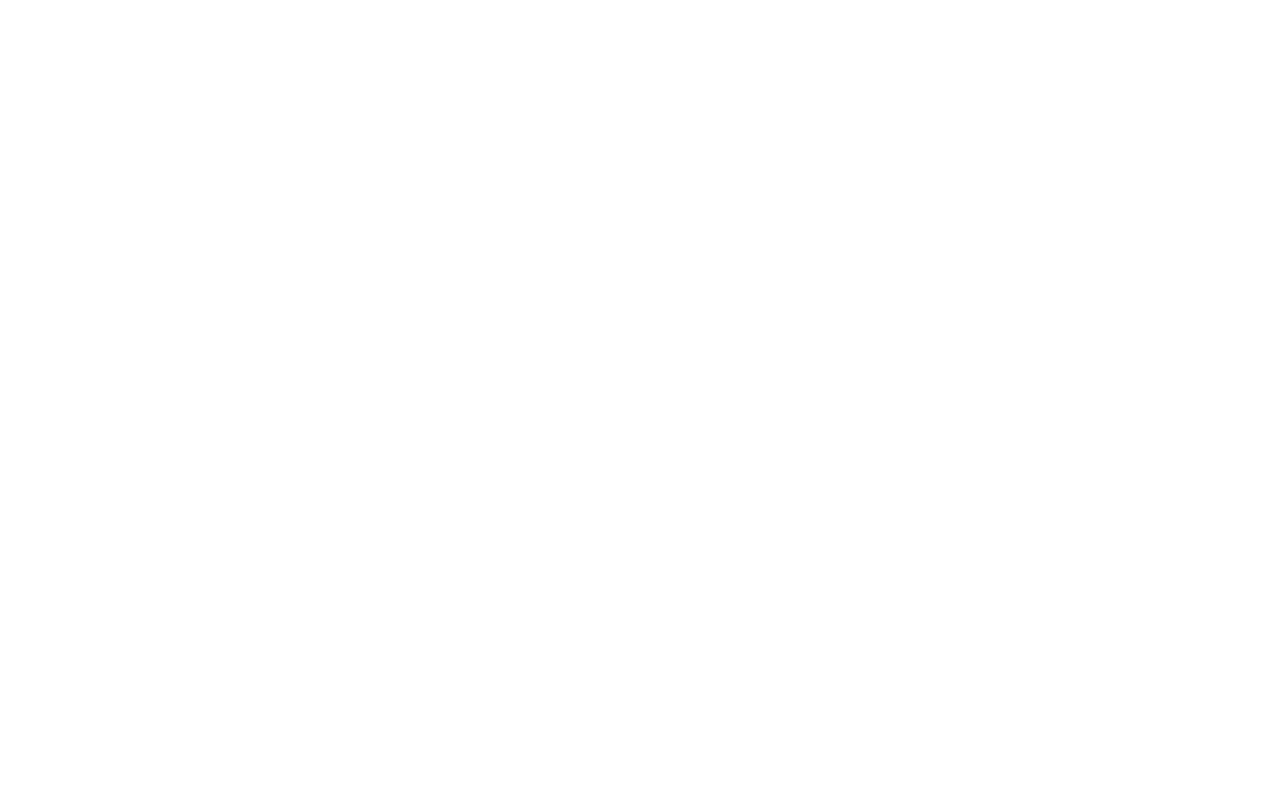
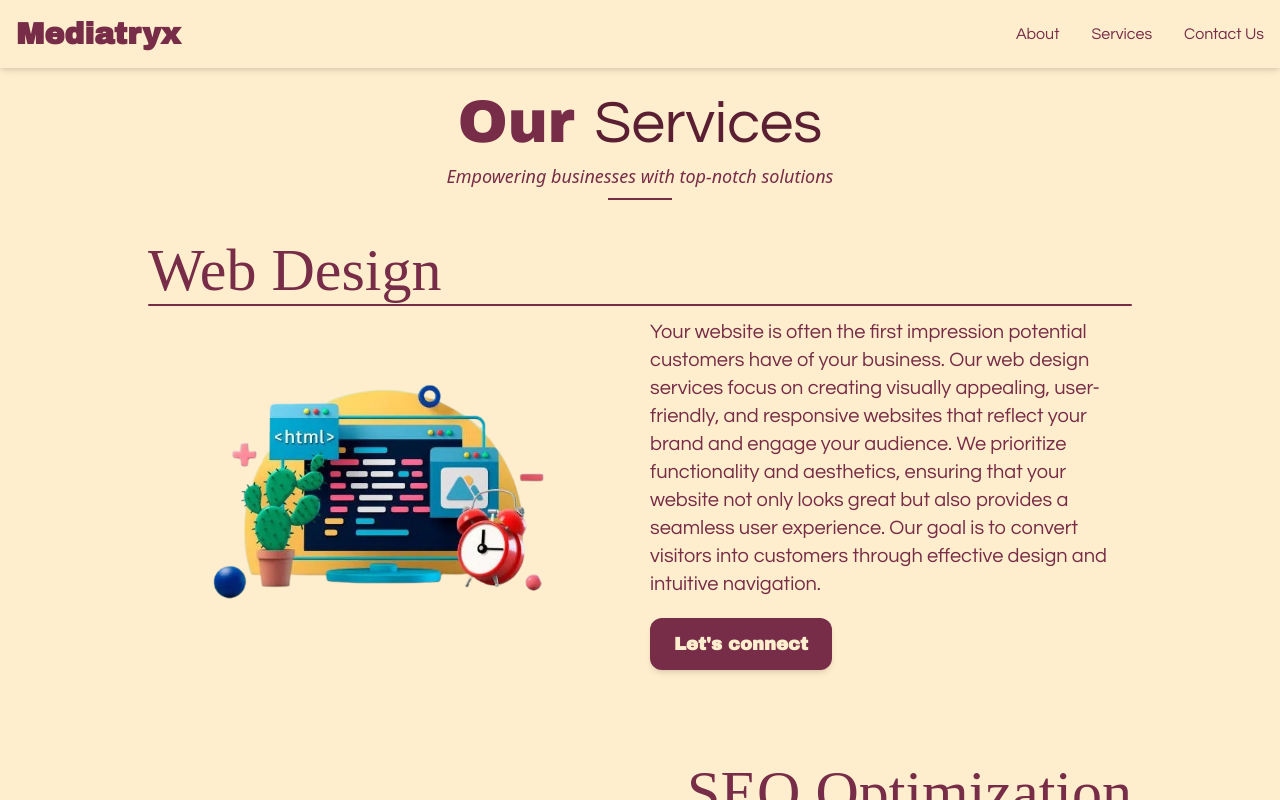
Before and after one commit to HEETVICHHIVORA/media, a React (Vite) app: page /services3 in a window 1280 px wide. Before the commit this address had no page. Built offline with nearby package versions, Linux system fonts and the light colour scheme; a web font is replaced by a local one.

Commit message:
services 3 added

```diff
--- a/src/App.jsx
+++ b/src/App.jsx
@@ -3,6 +3,7 @@
 import { Homepage } from './pages/Homepage'
 import { Services } from './pages/Services'
 import { Services2 } from './pages/Services2'
+import { Services3 } from './pages/Services3'
 
 function App() {
 
@@ -12,6 +13,7 @@
         <Route path="/" element={<Homepage/>} />
         <Route path="/services" element={<Services/>} />
         <Route path="/services2" element={<Services2/>} />
+        <Route path="/services3" element={<Services3/>} />
       </Routes>
     </div>
   )
--- a/src/components/ServiceCard.jsx
+++ b/src/components/ServiceCard.jsx
@@ -22,7 +22,7 @@
         <div className="h-[2px] bg-[#772c47] mt-1 rounded-full w-full"></div>
       </motion.div>
 
-      <div className={`relative flex flex-col md:flex-row ${al === 'left' ? 'md:flex-row' : 'md:flex-row-reverse'} gap-6 md:gap-10 m-3`}>
+      <div className={`relative flex flex-col md:flex-row ${al === 'left' ? 'md:flex-row' : 'md:flex-row-reverse'} gap-6 md:gap-10 m-3 justify-between items-center`}>
         <motion.img
           src={image}
           className="w-full md:w-[500px] h-[300px] rounded-lg object-contain aspect-[4/3] p-2"
@@ -34,7 +34,7 @@
         />
 
         <motion.div
-          className="flex flex-col justify-center items-center md:items-start gap-y-5 text-center md:text-left"
+          className="flex flex-col justify-between items-center md:items-start gap-y-5 text-center md:text-left"
           initial={{ opacity: 0, x: al === 'left' ? 50 : -50 }}
           whileInView={{ opacity: 1, x: 0 }}
           transition={{ duration: 0.7, ease: "easeOut" }}
--- /dev/null
+++ b/src/pages/Services3.jsx
@@ -0,0 +1,186 @@
+import React from 'react'
+import Navbar from '../components/Navbar'
+import { ServiceCard } from '../components/ServiceCard'
+import {motion} from 'framer-motion'
+
+export const Services3 = () => {
+
+  const services=[
+    {
+      al: "left",
+      heading: "Web Design",
+      image: "webDesign.png",
+      content: "Your website is often the first impression potential customers have of your business. Our web design services focus on creating visually appealing, user-friendly, and responsive websites that reflect your brand and engage your audience. We prioritize functionality and aesthetics, ensuring that your website not only looks great but also provides a seamless user experience. Our goal is to convert visitors into customers through effective design and intuitive navigation.",
+      routeName: "/web-design"
+    },
+    {
+      al: "right",
+      heading: "SEO Optimization",
+      image: "seo.png",
+      content: "Search Engine Optimization (SEO) is at the core of our digital marketing strategy. Our SEO services aim to increase your website’s visibility on search engines, driving organic traffic and improving your online presence. We conduct thorough keyword research, optimize your website’s content and structure, and implement effective link-building strategies. Our goal is to help you rank higher on search engines, attract more visitors, and convert them into loyal customers.",
+      routeName: "/seo-opt"
+    },
+    {
+      al: "left",
+      heading: "Content Creation",
+      image: "content_crt.png",
+      content: <div className="w-[90%] sm:w-[80%] py-6 flex flex-col">
+                <div className="bg-[#772c47] text-white p-6 sm:p-8 rounded-lg shadow-lg">
+                  <div className="grid grid-cols-1 sm:grid-cols-2 gap-x-8 gap-y-4 text-lg">
+                    {[
+                      "The significance of content marketing",
+                      "Building brand authority",
+                      "Providing valuable information",
+                      "Creating and distributing relevant and engaging content"
+                    ].map((item, index) => (
+                      <div key={index} className="flex items-center space-x-3">
+                        <span className="text-white text-2xl">✔</span>
+                        <span>{item}</span>
+                      </div>
+                    ))}
+                  </div>
+                </div>
+              </div>,
+      routeName: "/content-creation"
+    },
+    {
+      al: "right",
+      heading:"Social Media",
+      image: "social_med.png",
+      content:        <div
+                className="w-[90%] sm:w-[80%] py-6 flex flex-col items-center text-center"
+              >
+                <div className="flex flex-col sm:flex-row justify-center items-center gap-16 mt-10">
+                  {["sm1.png", "sm2.png"].map((img, index) => (
+                    <div key={index} className="flex flex-col items-center max-w-[300px]">
+                      <img src={img} alt="" className="w-16 h-16 mb-4" />
+                      <p className="text-lg text-black font-medium font3 fontColor">
+                        {["The appeal of social media platforms creating engaging content", "Two-way communication Utilizing analytics for better outcomes"][index]}
+                      </p>
+                    </div>
+                  ))}
+                </div>
+              </div>,
+      routeName: "/social-media"
+    },
+    {
+      al: "left",
+      heading:"PPC Advertising",
+      image: "PPC-Advertising.png",
+      content:<div
+        className="w-[90%] sm:w-[80%] py-6 text-center"
+      >
+        {/* Bordered Box - Content */}
+        <div className="border-2 border-[#772c47] mt-6 p-6 sm:p-8 rounded-md">
+          <div className="grid grid-cols-1 sm:grid-cols-2 gap-x-8 gap-y-4 text-lg text-left font3 fontColor">
+            {[
+              "The concept of PPC-based advertising",
+              "Generating immediate and targeted traffic",
+              "Advertising platforms",
+              "Campaign setup",
+              "Keyword optimization",
+              "Performance monitoring"
+            ].map((item, index) => (
+              <div key={index} className="flex items-center space-x-3">
+                <span className="fontColor text-xl">▶</span>
+                <span>{item}</span>
+              </div>
+            ))}
+          </div>
+        </div>
+              </div>,
+      routeName: "/ppc-advertising"
+    },
+    {
+      al: "right",
+      heading:"Email Marketing",
+      image: "email_markt.png",
+      content:        <div
+                  className="w-[90%] sm:w-[80%] py-6 flex flex-col sm:flex-row items-center"
+                  >
+                  {/* Right Side - List with Checkmarks & Dotted Lines */}
+                  <div className="w-full mt-8 sm:mt-0">
+                      <ul className="text-lg w-full relative font3 fontColor">
+                      {[
+                          "Effectiveness of email marketing",
+                          "Building an email list",
+                          "Creating personalized and targeted campaigns",
+                          "Analyzing email metrics"
+                      ].map((item, index) => (
+                          <li key={index} className="flex items-center space-x-4 py-3 relative w-full">
+                          <span className="text-[#00C1D4] text-2xl">✔</span>
+                          <span className="flex-1">{item}</span>
+
+                          {/* Dotted line above the first item */}
+                          {index === 0 && (
+                              <span className="absolute top-0 left-0 w-full border-t-2 border-dotted border-black"></span>
+                          )}
+
+                          {/* Dotted line below all items */}
+                          <span className="absolute bottom-0 left-0 w-full border-t-2 border-dotted border-black"></span>
+                          </li>
+                      ))}
+                      </ul>
+                  </div>
+              </div>,
+      routeName: "/email-marketing"
+    },
+    {
+      al: "left",
+      heading:"Analytics & Reporting",
+      image: "anr.png",
+      content:"Data is at the heart of our digital marketing strategies. Our analytics and reporting services provide you with detailed insights into your marketing performance. We track key metrics, analyze user behavior, and measure the effectiveness of your campaigns. By translating data into actionable insights, we help you make informed decisions and continuously optimize your marketing efforts to achieve better results.",
+      routeName: "/analytics-report"
+    },
+    {
+      al: "right",
+      heading:"Conversion Optimization",
+      image: "conv.png",
+      content:"We turn visitors into customers by improving your website's user experience. Our conversion optimization services include analyzing user behavior, identifying barriers, and implementing strategies like A/B testing to enhance site performance and increase conversion rates.",
+      routeName: "/consulting-training"
+    }
+  ]
+
+  return (
+    <div className="color1 bgColor min-h-screen w-full">
+      <Navbar />
+
+
+      <div className="w-full flex flex-col items-center mt-6 px-4 text-center">
+        {/* Animated Heading */}
+        <motion.h2
+          className="font2 text-4xl sm:text-5xl md:text-6xl text-[#772c47]"
+          initial={{ opacity: 0, y: 50 }}
+          animate={{ opacity: 1, y: 0 }}
+          transition={{ duration: 0.8, ease: "easeOut" }}
+        >
+          Our <span className="font3 text-[#5a1f32]">Services</span>
+        </motion.h2>
+
+        {/* Animated Subheading */}
+        <motion.p
+          className="text-[#772c47] text-base sm:text-lg italic mt-2"
+          initial={{ opacity: 0, y: 30 }}
+          animate={{ opacity: 1, y: 0 }}
+          transition={{ duration: 0.8, ease: "easeOut", delay: 0.3 }}
+        >
+          Empowering businesses with top-notch solutions
+        </motion.p>
+
+        {/* Animated Divider Line */}
+        <motion.p
+          className="h-[2px] w-12 sm:w-16 bg-[#772c47] mt-2"
+          initial={{ scaleX: 0 }}
+          animate={{ scaleX: 1 }}
+          transition={{ duration: 0.8, ease: "easeOut", delay: 0.5 }}
+        ></motion.p>
+      </div>
+
+      <div className="font2 fontColor w-[90%] sm:w-[80%] mx-auto py-5 text-3xl sm:text-4xl flex flex-col gap-y-10">
+        {services.map((service, index) => (
+          <ServiceCard key={index} {...service} />
+        ))}
+      </div>
+    </div>
+  )
+}
```
Also changed, not shown: src/components/UseServiceButton.jsx (line endings or trailing spaces).
